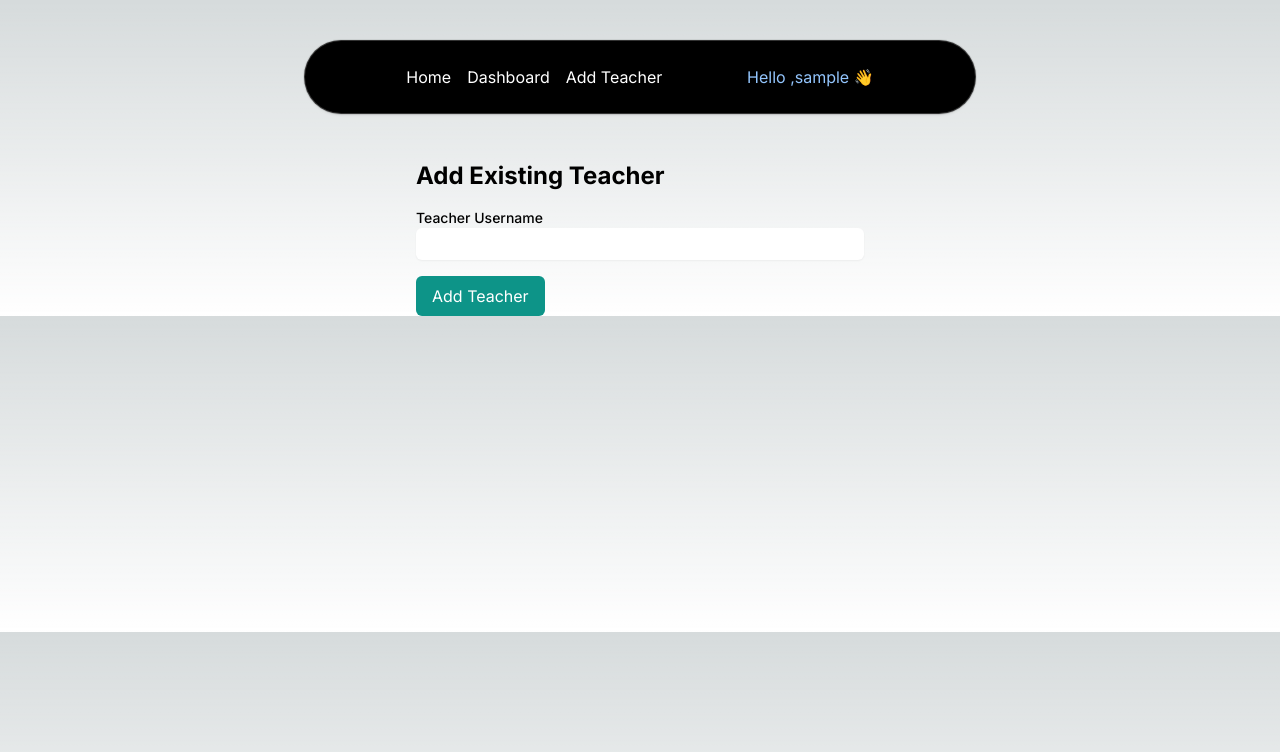
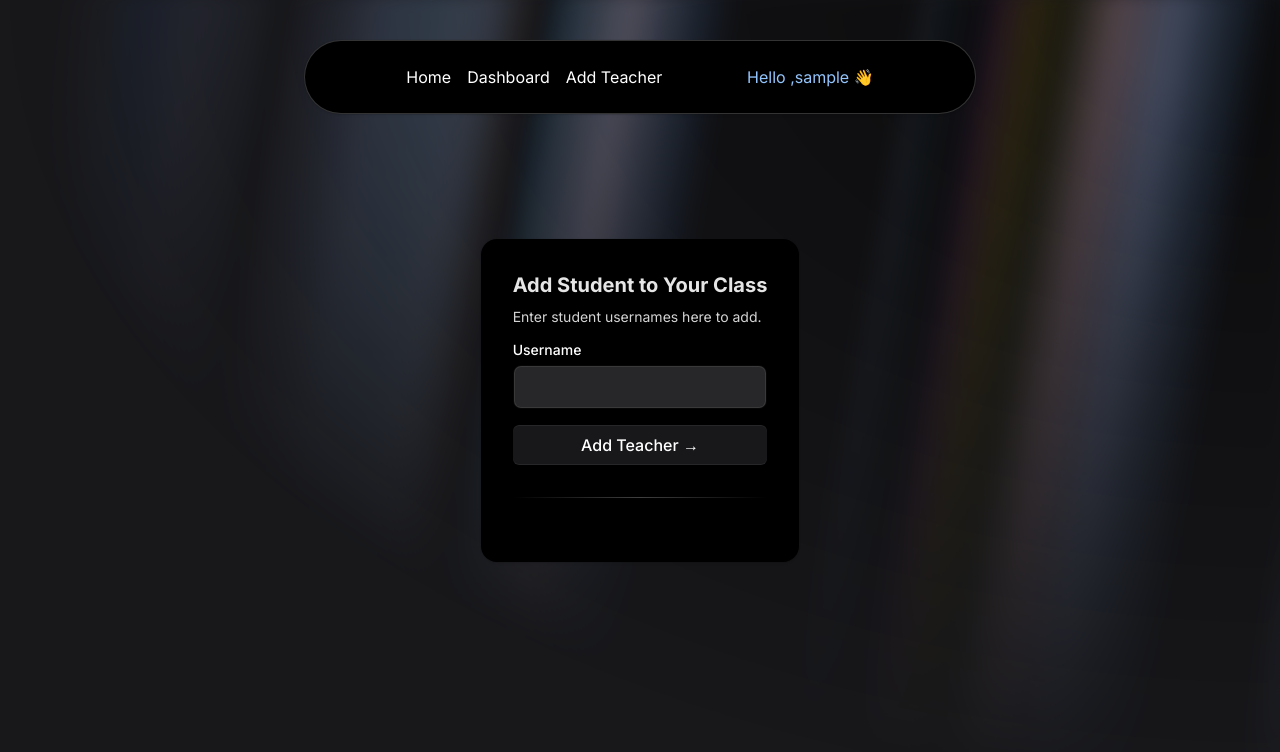
Before and after one commit to ankan20/Classroom-AI-SIH24, a Next.js app: page /admin/add-teacher in a window 1280 px wide. Shown: the top 752 px of the page. Built offline with nearby package versions, Linux system fonts and the light colour scheme; sample sign-in values are in the browser's storage.

Commit message:
added:Admin ,teacher add page ui changes

```diff
--- a/src/app/(app)/admin/add-teacher/page.tsx
+++ b/src/app/(app)/admin/add-teacher/page.tsx
@@ -1,6 +1,14 @@
 "use client";
 import { useState, useEffect } from "react";
 import { useRouter } from "next/navigation";
+import { motion } from "framer-motion";
+import React from "react";
+import { AuroraBackground } from "@/components/ui/aurora-background";
+import { Label } from "@/components/ui/label";
+import { Input } from "@/components/ui/input";
+import { cn } from "@/lib/utils";
+
+
 
 function AddTeacherPage() {
   const [teacherUsername, setTeacherUsername] = useState("");
@@ -49,15 +57,17 @@ function AddTeacherPage() {
 
       setSuccessMessage(`Teacher ${teacherUsername} added successfully!`);
       setTeacherUsername(""); // Clear input field
+      setTimeout(()=>setSuccessMessage(""),3000)
     } catch (error: any) {
       setError(error.message);
+      setTimeout(()=>setError(""),3000)
     }
   };
 
   return (
-    <div className="max-w-md mx-auto mt-40">
-      <h2 className="text-2xl font-bold mb-4">Add Existing Teacher</h2>
-      <form onSubmit={handleSubmit} className="space-y-4">
+    <div >
+
+      {/* <form onSubmit={handleSubmit} className="space-y-4">
         <div>
           <label htmlFor="teacherUsername" className="block text-sm font-medium">Teacher Username</label>
           <input
@@ -72,9 +82,80 @@ function AddTeacherPage() {
         {error && <p className="text-red-500">{error}</p>}
         {successMessage && <p className="text-green-500">{successMessage}</p>}
         <button type="submit" className="px-4 py-2 bg-teal-600 text-white rounded-md hover:bg-teal-700 transition duration-200">Add Teacher</button>
-      </form>
+      </form> */}
+
+      <AuroraBackground>
+      <motion.div
+        initial={{ opacity: 0.0, y: 40 }}
+        whileInView={{ opacity: 1, y: 0 }}
+        transition={{
+          delay: 0.3,
+          duration: 0.8,
+          ease: "easeInOut",
+        }}
+        className="relative flex flex-col gap-4 items-center justify-center px-4"
+      >
+      <div className="max-w-md w-full mx-auto rounded-none md:rounded-2xl p-4 md:p-8 shadow-input bg-white dark:bg-black">
+      <h2 className="font-bold text-xl text-neutral-800 dark:text-neutral-200">
+      Add Student to Your Class
+      </h2>
+      <p className="text-neutral-600 text-sm max-w-sm mt-2 dark:text-neutral-300">
+            Enter student usernames here to add.
+      </p>
+
+     <div className="flex flex-col md:flex-row space-y-2 md:space-y-0 md:space-x-2 mb-4 mt-4">
+          <LabelInputContainer>
+            <Label htmlFor="firstname">Username</Label>
+            <Input id="teacherUsername"
+            type="text"
+            value={teacherUsername}
+            onChange={(e) => setTeacherUsername(e.target.value)}
+            required />
+          </LabelInputContainer>
+
+        </div>
+        {error && <p className="text-red-500 mt-2">{error}</p>}
+        {successMessage && <p className="text-green-500 mt-2">{successMessage}</p>}
+
+        <button
+          className="bg-gradient-to-br relative group/btn from-black dark:from-zinc-900 dark:to-zinc-900 to-neutral-600 block dark:bg-zinc-800 w-full text-white rounded-md h-10 font-medium shadow-[0px_1px_0px_0px_#ffffff40_inset,0px_-1px_0px_0px_#ffffff40_inset] dark:shadow-[0px_1px_0px_0px_var(--zinc-800)_inset,0px_-1px_0px_0px_var(--zinc-800)_inset] cursor-pointer"
+          onClick={handleSubmit}
+
+        >
+           Add Teacher &rarr;
+          <BottomGradient />
+        </button>
+
+        <div className="bg-gradient-to-r from-transparent via-neutral-300 dark:via-neutral-700 to-transparent my-8 h-[1px] w-full" />
+      </div>
+      </motion.div>
+    </AuroraBackground>
     </div>
   );
 }
 
+const BottomGradient = () => {
+  return (
+    <>
+      <span className="group-hover/btn:opacity-100 block transition duration-500 opacity-0 absolute h-px w-full -bottom-px inset-x-0 bg-gradient-to-r from-transparent via-cyan-500 to-transparent" />
+      <span className="group-hover/btn:opacity-100 blur-sm block transition duration-500 opacity-0 absolute h-px w-1/2 mx-auto -bottom-px inset-x-10 bg-gradient-to-r from-transparent via-indigo-500 to-transparent" />
+    </>
+  );
+};
+
+const LabelInputContainer = ({
+  children,
+  className,
+}: {
+  children: React.ReactNode;
+  className?: string;
+}) => {
+  return (
+    <div className={cn("flex flex-col space-y-2 w-full", className)}>
+      {children}
+    </div>
+  );
+
+}
+
 export default AddTeacherPage;
--- a/src/components/LoginPage.tsx
+++ b/src/components/LoginPage.tsx
@@ -118,7 +118,7 @@ const Login = () => {
           className="bg-gradient-to-br relative group/btn from-black dark:from-zinc-900 dark:to-zinc-900 to-neutral-600 block dark:bg-zinc-800 w-full text-white rounded-md h-10 font-medium shadow-[0px_1px_0px_0px_#ffffff40_inset,0px_-1px_0px_0px_#ffffff40_inset] dark:shadow-[0px_1px_0px_0px_var(--zinc-800)_inset,0px_-1px_0px_0px_var(--zinc-800)_inset]"
           type="submit"
         >
-          Sign up &rarr;
+          Login &rarr;
           <BottomGradient />
         </button>
 
--- a/src/components/TeacherTable.tsx
+++ b/src/components/TeacherTable.tsx
@@ -2,6 +2,7 @@
 import React, { useEffect, useState } from "react";
 import { useRouter } from "next/navigation";
 import { Boxes } from "./ui/background-boxes";
+import Link from "next/link";
 
 interface Teacher {
   username: string;
@@ -59,7 +60,12 @@ const TeacherTable: React.FC = () => {
           All Teachers's Information
         </h1>
         {error && <p className="text-red-500 text-center">{error}</p>}
+        {
+            teachers.length===0 && <div><p className="text-center text-red-400">You don't have any teachers assigned to you. Please add teachers to your list.Click here to add  <Link href="/admin/add-teacher" className="text-blue-300 underline cursor-pointer">add teachers</Link></p>
+           </div>
+          }
         <div className="grid grid-cols-1 sm:grid-cols-2 lg:grid-cols-3 gap-6 z-20 relative">
+
           {teachers.map((teacher) => (
             <div
               key={teacher._id}
```
